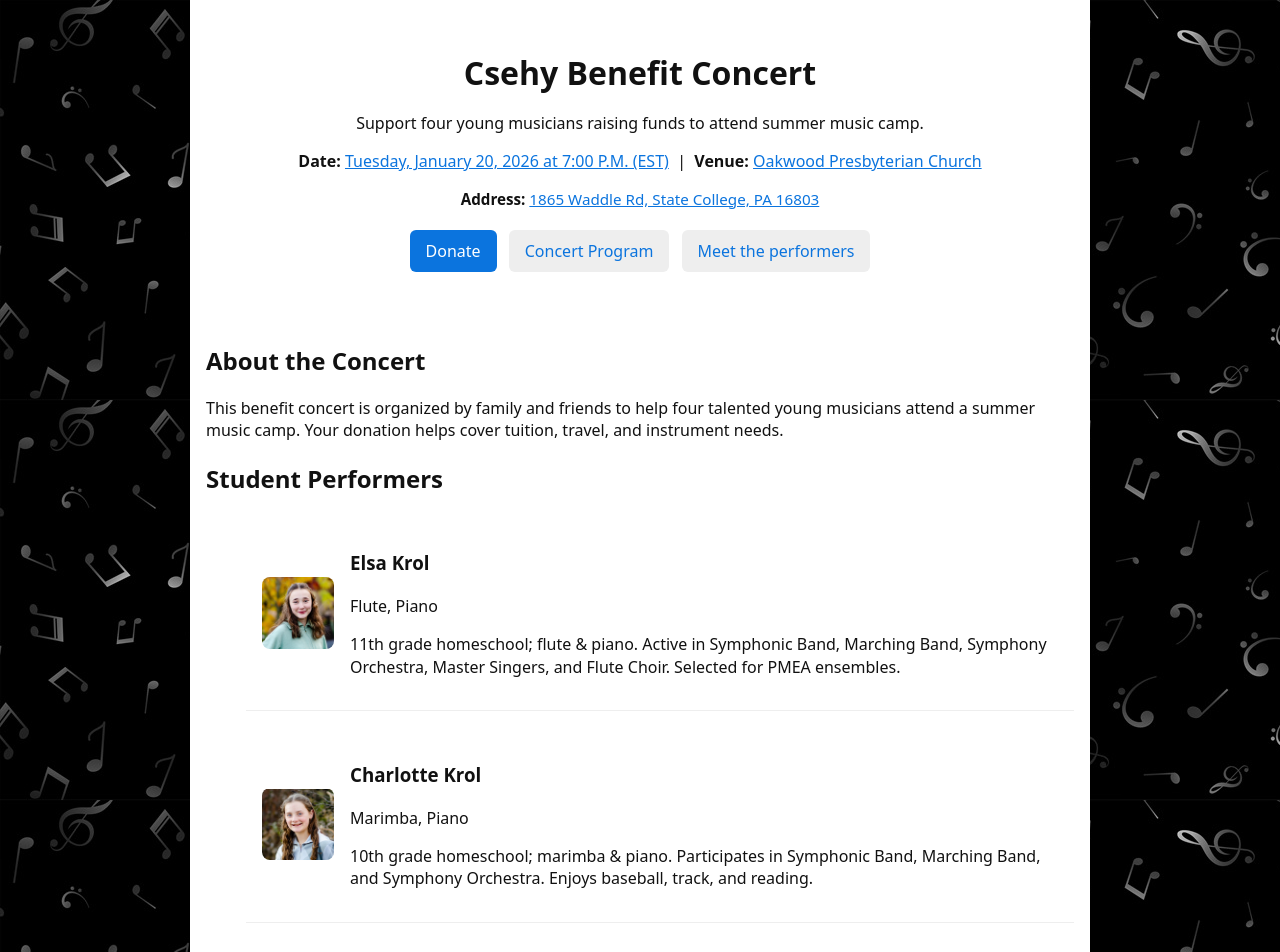
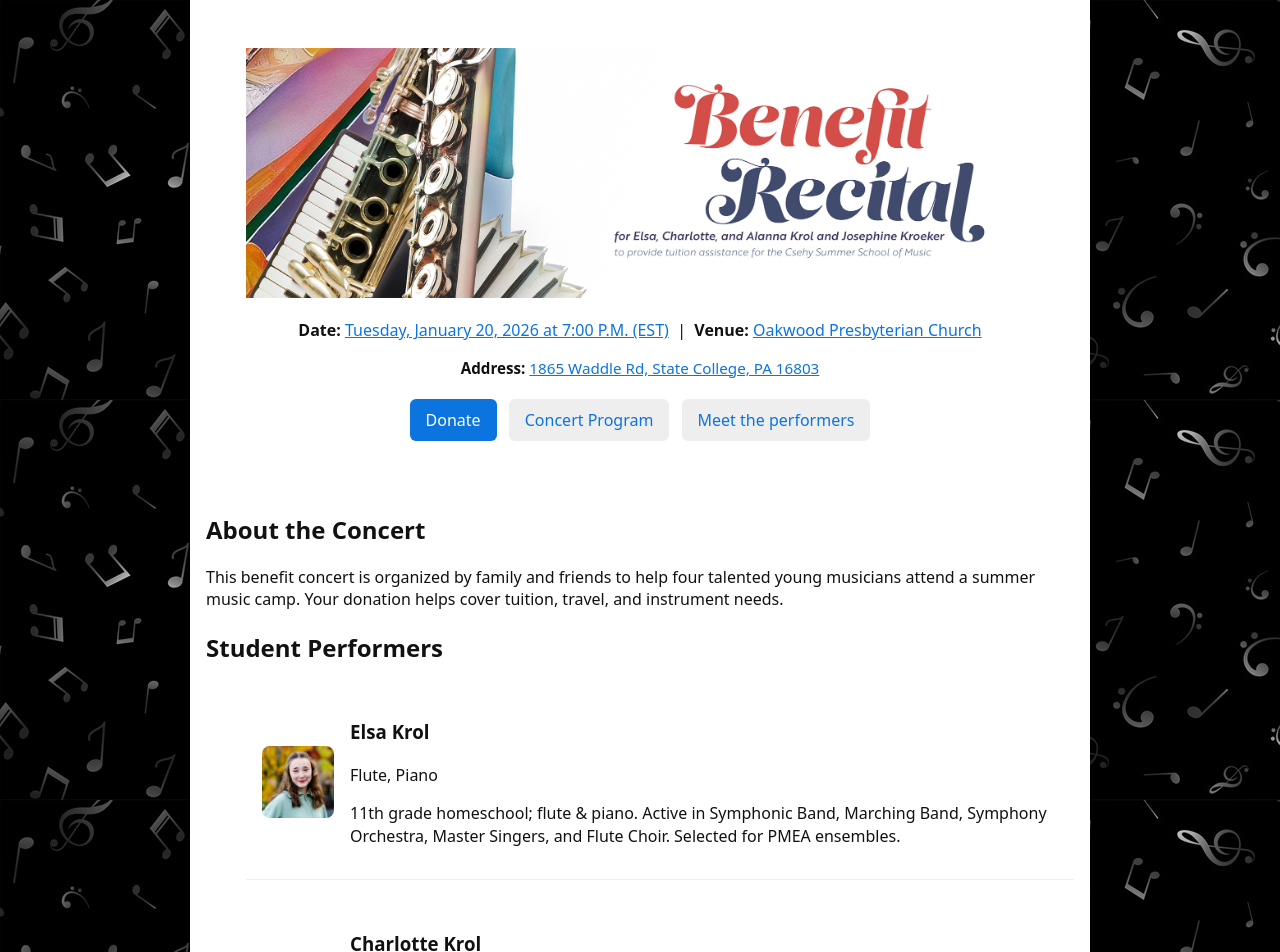
Before and after one commit to KurtKroeker/csehy-fundraising, a Jekyll site: the page built from index.md, in a window 1280 px wide. Shown: the top 952 px of the page. Built offline with Jekyll 4.4.1, drawn with Linux system fonts in a browser that asks for light colours.

Commit message:
banner image

```diff
--- a/assets/css/style.css
+++ b/assets/css/style.css
@@ -39,6 +39,10 @@ a {
 .hero h1 {
     font-size: 1.6rem;
     margin: .2rem 0
+}
+
+.hero img.banner-img {
+    height: 250px;
 }
 
 .btn {
--- a/index.md
+++ b/index.md
@@ -4,8 +4,9 @@ title: Csehy Benefit Concert
 ---
 
 <section class="hero">
-  <h1>Csehy Benefit Concert</h1>
-  <p>Support four young musicians raising funds to attend summer music camp.</p>
+  <img class="banner-img" src="/assets/images/Krol Benefit Recital_Web Banner.jpg" alt="Csehy Benefit Concert - Support four young musicians raising funds to attend summer music camp." />
+  <!-- <h1>Csehy Benefit Concert</h1>
+  <p>Support four young musicians raising funds to attend summer music camp.</p> -->
   <p><strong>Date:</strong> <a href="https://calendar.google.com/calendar/render?action=TEMPLATE&text=Csehy+Benefit+Concert&dates=20260120T190000Z/20260120T210000Z&details=Support+four+young+musicians+raising+funds+to+attend+summer+music+camp.&location=1865+Waddle+Rd,+State+College,+PA+16803&ctz=America/New_York" target="_blank" rel="noopener" id="event-date" style="text-decoration: underline;">Tuesday, January 20, 2026 at 7:00 P.M. (EST)</a> &nbsp;|&nbsp; <strong>Venue:</strong> <a href="https://www.google.com/maps/dir/?api=1&destination=1865+Waddle+Rd,+State+College,+PA+16803" target="_blank" rel="noopener" id="event-venue" style="text-decoration: underline;">Oakwood Presbyterian Church</a></p>
   <p style="font-size: 0.95em; margin-top: 0.5rem;"><strong>Address:</strong> <a href="https://www.google.com/maps/search/1865+Waddle+Rd,+State+College,+PA+16803" target="_blank" rel="noopener" style="text-decoration: underline;">1865 Waddle Rd, State College, PA 16803</a></p>
   <p>
```
